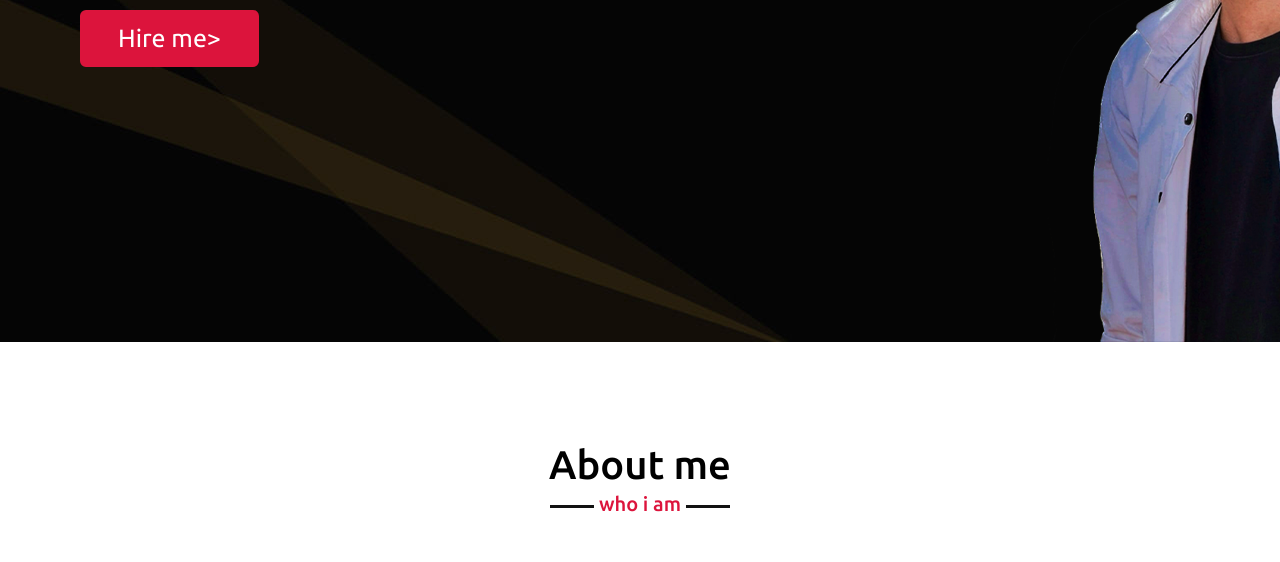
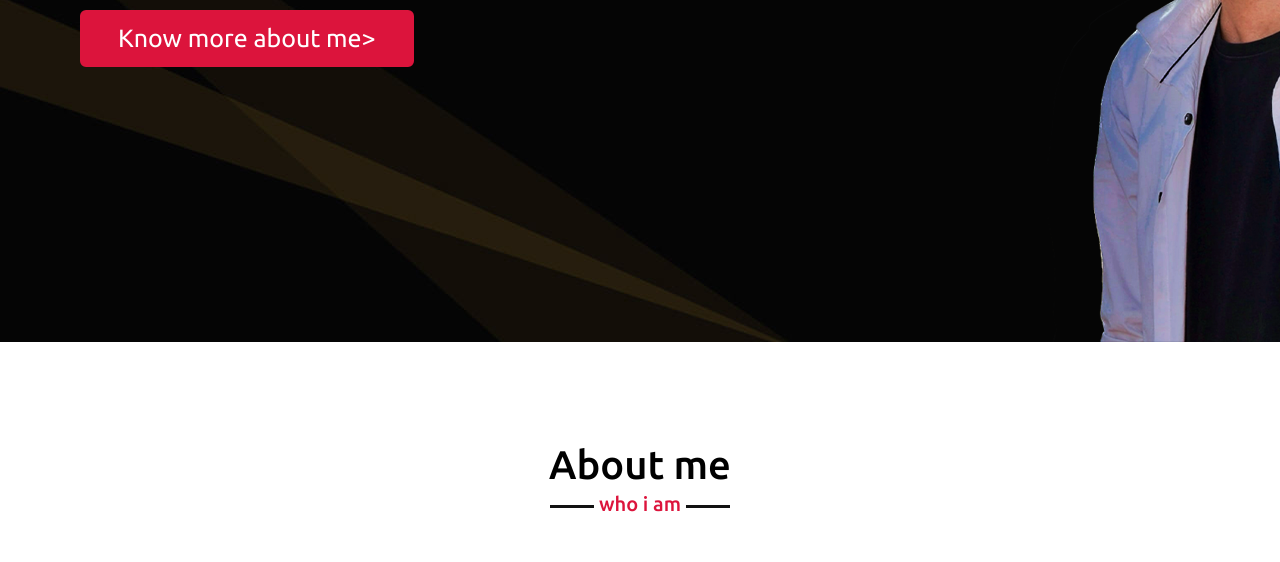
Before and after one commit to callmejod/personal-portfolio.github.io, a plain HTML site: page index.html in a window 1280 px wide. Shown: the part 458-1020 px from the top of the page. Drawn offline with nearby package versions, Linux system fonts and the light colour scheme.

Commit message:
Update index.html

```diff
--- a/index.html
+++ b/index.html
@@ -43,7 +43,7 @@
            <div class="text-1">Hello , My name is </div>
            <div class="text-2">Arvind Mishra</div>
            <div class="text-3">And I'm a <span class="typing"></span></div>
-           <a href="#">Hire me></a>
+           <a href="#about">Know more about me></a>
 
         </div>
       </div>
```
